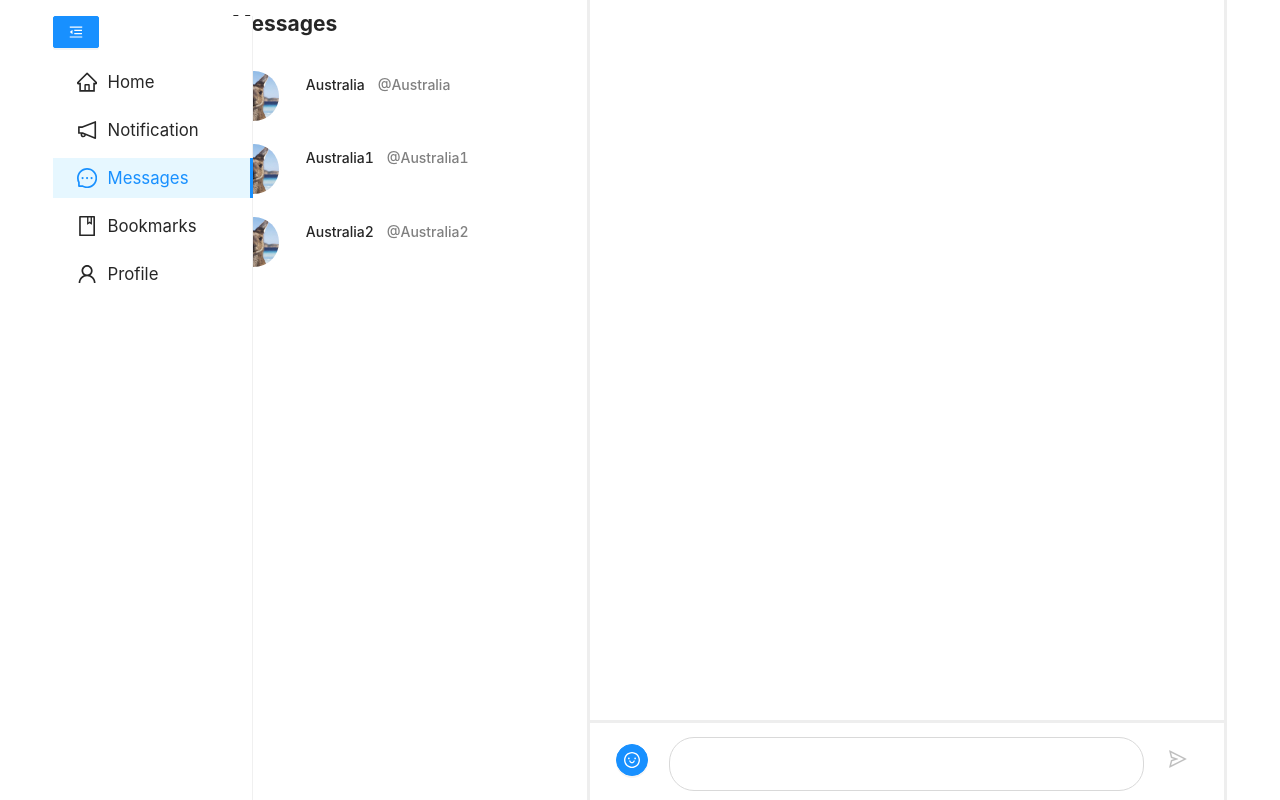
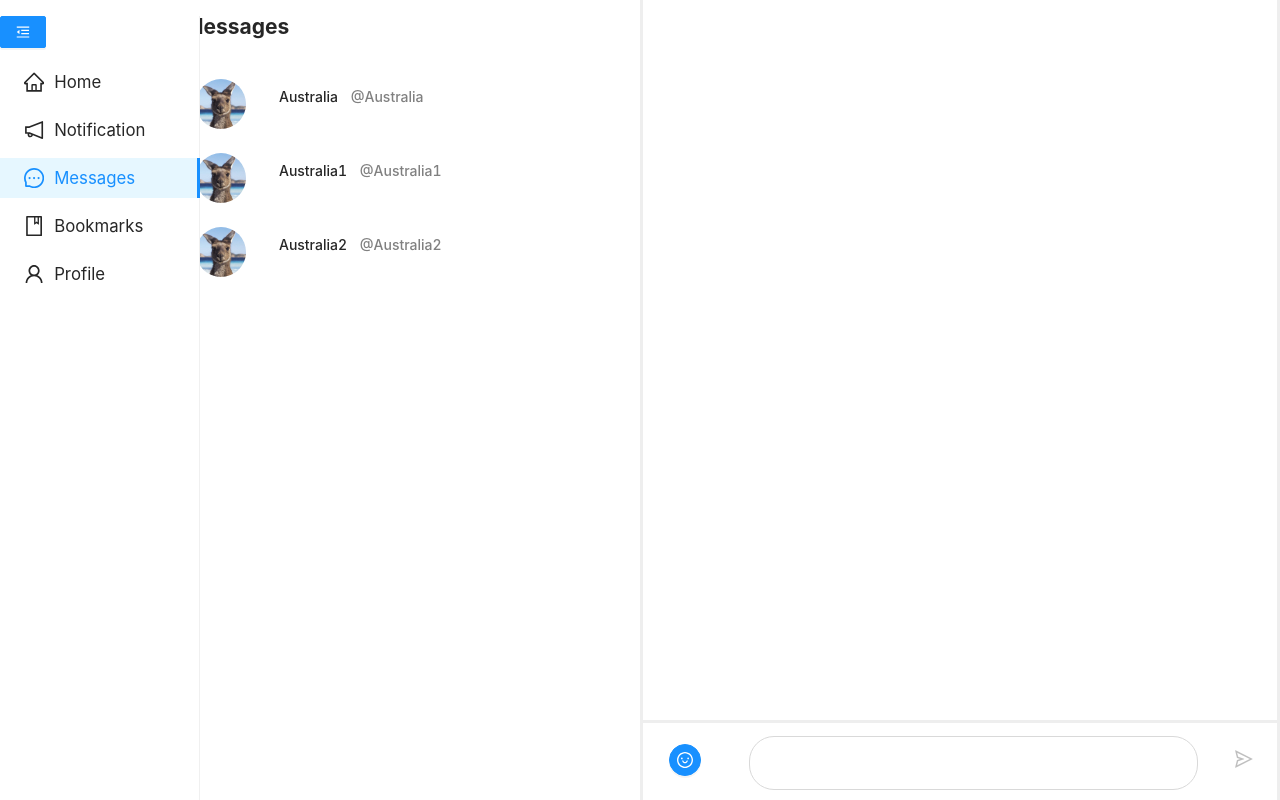
Before and after one commit to williamwhhh/social-blog, a React (Create React App) app: page /messages in a window 1280 px wide. Built offline with nearby package versions, Linux system fonts and the light colour scheme.

Commit message:
apply responsive layout on messages page

```diff
--- a/src/components/Bookmarks.js
+++ b/src/components/Bookmarks.js
@@ -45,7 +45,7 @@ const Bookmarks = () => {
   return (
     <Row>
       <Sidebar />
-      <Col xs={20} sm={20} md={21} lg={15} xl={13}>
+      <Col xs={20} sm={20} md={21} lg={14}>
         <h2 className={classes.pageHeading}>
           <b>Bookmarks</b>
         </h2>
@@ -60,7 +60,7 @@ const Bookmarks = () => {
       <Col
         xs={{ span: 20, offset: 3 }}
         sm={{ span: 20, offset: 3 }}
-        md={{ span: 21, offset: 2 }}
+        md={{ span: 21, offset: 3 }}
         lg={{ span: 7, offset: 0 }}
         style={{ borderLeft: 'solid RGB(238,238,238)' }}
       >
--- a/src/components/Home.js
+++ b/src/components/Home.js
@@ -35,7 +35,7 @@ const Home = () => {
   return (
     <Row>
       <Sidebar />
-      <Col xs={20} sm={20} md={21} lg={13}>
+      <Col xs={20} sm={20} md={21} lg={14}>
         <Row>
           <h2 style={{ margin: '2% 0 0 5%' }}>
             <b>Home</b>
--- a/src/components/Messages.js
+++ b/src/components/Messages.js
@@ -56,7 +56,7 @@ const Contact = (props) => {
       className={classes.contactContainer}
       onClick={() => props.setCurrContact(props.contact)}
     >
-      <Col span={5}>
+      <Col span={4} offset={1}>
         <Avatar
           className={classes.avatar}
           size={50}
@@ -104,7 +104,7 @@ const ChatBox = (props) => {
                 icon={<UserOutlined />}
               />
             </Col>
-            <Col flex="auto">
+            <Col flex="auto" offset={1}>
               <h3 className={classes.chatBoxName}>
                 {props.contact.name}
                 <br />
@@ -164,10 +164,10 @@ const ChatBox = (props) => {
           onFinish={() => props.sendMessage(props.contact, message)}
         >
           <Row>
-            <Col span={1} offset={1}>
+            <Col span={2} offset={1}>
               <Tooltip title="Emoji">
                 <Button
-                  style={{ marginTop: '80%' }}
+                  style={{ marginTop: '40%' }}
                   type="primary"
                   shape="circle"
                   icon={<SmileOutlined />}
@@ -180,7 +180,7 @@ const ChatBox = (props) => {
                 </div>
               )}
             </Col>
-            <Col span={18} offset={1}>
+            <Col span={17} offset={1}>
               <TextArea
                 style={{ borderRadius: '25px', marginTop: '3%' }}
                 autoSize={{
@@ -193,11 +193,11 @@ const ChatBox = (props) => {
                 value={message}
               />
             </Col>
-            <Col span={1}>
+            <Col span={1} offset={1}>
               <Button
                 type="link"
                 icon={<SendOutlined />}
-                style={{ margin: '60% 0 0 50%' }}
+                style={{ margin: '60% 0 0 0' }}
                 size="large"
                 htmlType="submit"
                 disabled={
@@ -246,7 +246,7 @@ const Messages = () => {
   return (
     <Row>
       <Sidebar />
-      <Col span={7}>
+      <Col xs={20} sm={9}>
         <h2 className={classes.pageHeading}>
           <b>Messages</b>
         </h2>
@@ -255,7 +255,8 @@ const Messages = () => {
         ))}
       </Col>
       <Col
-        span={12}
+        xs={{ span: 20, offset: 3 }}
+        sm={{ span: 12, offset: 0 }}
         style={{
           height: '100vh',
           borderLeft: 'solid RGB(238,238,238)',
--- a/src/components/Notification.js
+++ b/src/components/Notification.js
@@ -45,7 +45,7 @@ const Notification = () => {
   return (
     <Row>
       <Sidebar />
-      <Col xs={20} sm={20} md={21} lg={15} xl={13}>
+      <Col xs={20} sm={20} md={21} lg={14}>
         <h2 className={classes.pageHeading}>
           <b>Notification</b>
         </h2>
@@ -74,7 +74,7 @@ const Notification = () => {
       <Col
         xs={{ span: 20, offset: 3 }}
         sm={{ span: 20, offset: 3 }}
-        md={{ span: 21, offset: 2 }}
+        md={{ span: 21, offset: 3 }}
         lg={{ span: 7, offset: 0 }}
         style={{ borderLeft: 'solid RGB(238,238,238)' }}
       >
--- a/src/components/Profile.js
+++ b/src/components/Profile.js
@@ -79,7 +79,7 @@ const Profile = () => {
   return (
     <Row>
       <Sidebar />
-      <Col xs={20} sm={20} md={21} lg={15} xl={13}>
+      <Col xs={20} sm={20} md={21} lg={14}>
         <Row>
           <h2 className={classes.pageHeading}>
             <b>My Profile</b>
@@ -212,7 +212,7 @@ const Profile = () => {
       <Col
         xs={{ span: 20, offset: 3 }}
         sm={{ span: 20, offset: 3 }}
-        md={{ span: 21, offset: 2 }}
+        md={{ span: 21, offset: 3 }}
         lg={{ span: 7, offset: 0 }}
         style={{ borderLeft: 'solid RGB(238,238,238)' }}
       >
--- a/src/components/Sidebar.js
+++ b/src/components/Sidebar.js
@@ -28,7 +28,7 @@ const Sidebar = (props) => {
       <Col
         xs={3}
         sm={3}
-        xl={{ span: collapsed ? 2 : 3, offset: 1 }}
+        xl={{ span: collapsed ? 2 : 3 }}
         // flex={collapsed ? '80px' : '200px'}
       >
         <Menu
@@ -41,7 +41,8 @@ const Sidebar = (props) => {
             fontSize: '1.2em',
             position: 'relative',
             top: '2vh',
-            width: collapsed ? '100%' : '200px',
+            minWidth: collapsed ? '100%' : '200px',
+            width: '100%',
             zIndex: '100',
           }}
         >
```
